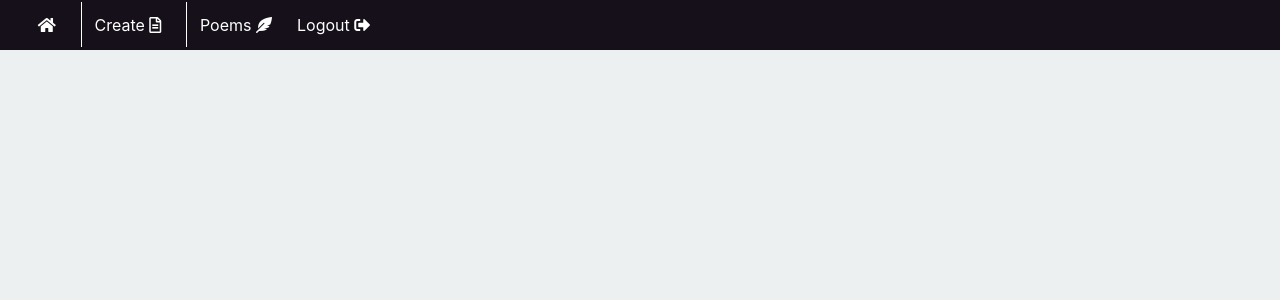
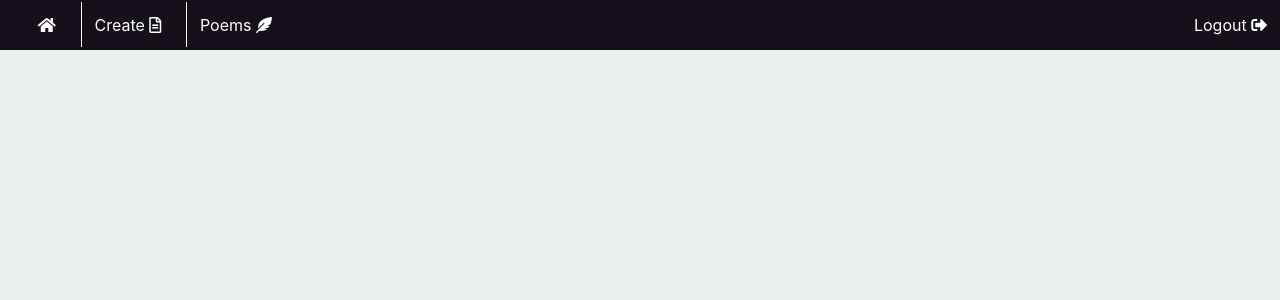
Before and after one commit to IdanZimi/Rhymathon-, a React (Create React App) app: page /n in a window 1280 px wide. Shown: the top 300 px of the page. Built offline with nearby package versions, Linux system fonts and the light colour scheme.

Commit message:
'profile'

```diff
--- a/src/Css/navBar.css
+++ b/src/Css/navBar.css
@@ -2,10 +2,15 @@
     background-color: #151019;
     display:block;
     padding:1%;
-
+    position: sticky;
+    top: 0;
 }
 .firstLink{
     margin-left:1%
+}
+.logoutLink{
+    float:right;
+    padding:none
 }
 .restLinks{
     border-left: 1px solid white;
```
